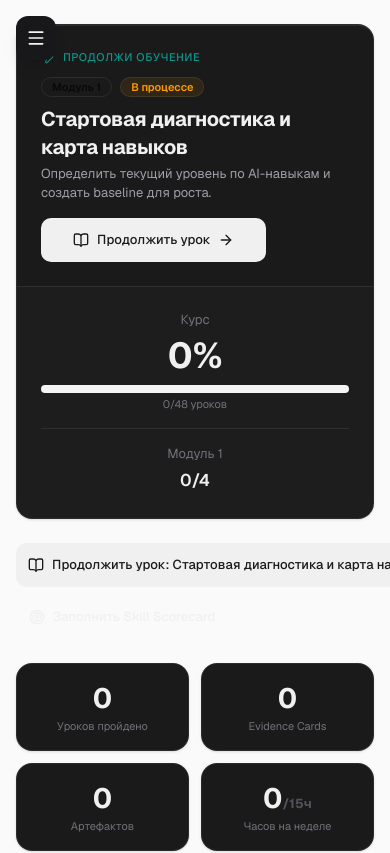
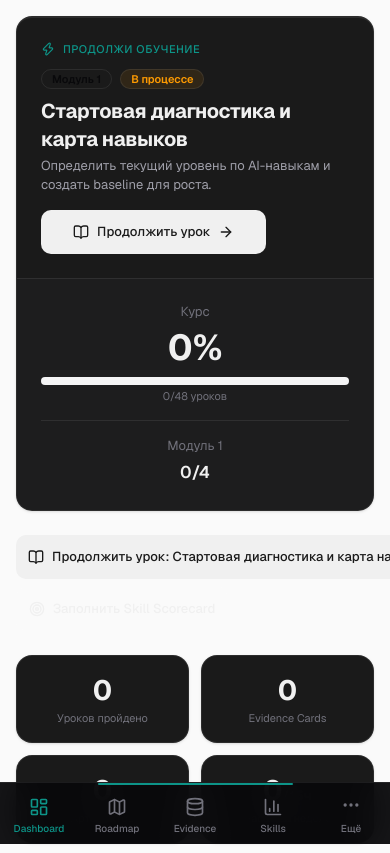
Before and after one commit to ElazAzel/ai-product-operator, a Next.js app: page / in a window 390 px wide. Shown: the top 853 px of the page. Built offline with nearby package versions, Linux system fonts and the light colour scheme.

Commit message:
feat: mobile app-like experience — bottom tab bar, slide-up drawer, safe areas, overscroll

```diff
--- a/src/app/globals.css
+++ b/src/app/globals.css
@@ -212,6 +212,53 @@ h1, h2, h3, h4 {
   }
 }
 
+/* Mobile app-like overscroll */
+html {
+  overscroll-behavior-y: none;
+  -webkit-overflow-scrolling: touch;
+}
+
+body {
+  overscroll-behavior-y: none;
+}
+
+/* Mobile page transition */
+@keyframes pageIn {
+  from { opacity: 0; }
+  to { opacity: 1; }
+}
+
+.animate-page-in {
+  animation: pageIn 200ms ease-out;
+}
+
+/* Slide up for bottom drawer */
+@keyframes slideUp {
+  from { transform: translateY(100%); }
+  to { transform: translateY(0); }
+}
+
+.animate-slide-up {
+  animation: slideUp 300ms cubic-bezier(0.2, 0, 0, 1);
+}
+
+/* Hide scrollbar on mobile while keeping scroll */
+@media (max-width: 768px) {
+  ::-webkit-scrollbar {
+    width: 0;
+    height: 0;
+  }
+  .hide-scrollbar {
+    -ms-overflow-style: none;
+    scrollbar-width: none;
+  }
+}
+
+/* Safe area bottom for mobile nav */
+.safe-bottom {
+  padding-bottom: env(safe-area-inset-bottom, 0px);
+}
+
 /* Animations */
 @keyframes fadeIn {
   from { opacity: 0; transform: translateY(4px); }
--- a/src/components/layout/AppLayout.tsx
+++ b/src/components/layout/AppLayout.tsx
@@ -21,7 +21,7 @@ export function AppLayout({ children }: { children: React.ReactNode }) {
           sidebarOpen ? "md:ml-64" : "md:ml-16"
         )}
       >
-        <div className="mx-auto max-w-7xl px-4 py-6 pb-24 md:px-6 md:py-8 md:pb-8">
+        <div className="mx-auto max-w-7xl px-4 py-4 pb-20 md:px-6 md:py-8 md:pb-8">
           {children}
         </div>
       </main>
--- a/src/components/layout/Sidebar.tsx
+++ b/src/components/layout/Sidebar.tsx
@@ -4,109 +4,85 @@ import React, { useState, useEffect } from 'react';
 import Link from 'next/link';
 import { usePathname } from 'next/navigation';
 import {
-  LayoutDashboard, Map, BookOpen, Database, BarChart3,
+  LayoutDashboard, Map, Database, BarChart3,
   Calendar, Package, DollarSign, ClipboardList, FileText,
-  Settings, ChevronLeft, ChevronRight, Sparkles, Menu, X,
-  Award
+  Settings, ChevronLeft, ChevronRight, Sparkles, Award,
+  MoreHorizontal, BookOpen
 } from 'lucide-react';
 import { cn } from '@/lib/utils';
 import { useStore } from '@/lib/store';
 
 const navItems = [
   { href: '/', label: 'Dashboard', icon: LayoutDashboard },
-  { href: '/roadmap', label: 'Course Roadmap', icon: Map },
-  { href: '/evidence-vault', label: 'Evidence Vault', icon: Database },
-  { href: '/skill-scorecard', label: 'Skill Scorecard', icon: BarChart3 },
-  { href: '/weekly-plan', label: 'Weekly Plan', icon: Calendar },
+  { href: '/roadmap', label: 'Roadmap', icon: Map },
+  { href: '/evidence-vault', label: 'Evidence', icon: Database },
+  { href: '/skill-scorecard', label: 'Skills', icon: BarChart3 },
+  { href: '/weekly-plan', label: 'Plan', icon: Calendar },
   { href: '/artifacts', label: 'Artifacts', icon: Package },
-  { href: '/money-map', label: 'Money Map', icon: DollarSign },
+  { href: '/money-map', label: 'Money', icon: DollarSign },
   { href: '/reviews', label: 'Reviews', icon: ClipboardList },
   { href: '/templates', label: 'Templates', icon: FileText },
-  { href: '/certifications', label: 'Certifications', icon: Award },
+  { href: '/certifications', label: 'Certs', icon: Award },
   { href: '/settings', label: 'Settings', icon: Settings },
 ];
+
+const mobileMainNav = navItems.slice(0, 4);
+const mobileMoreNav = navItems.slice(4);
 
 export function Sidebar() {
   const pathname = usePathname();
   const { sidebarOpen, toggleSidebar, currentLessonId } = useStore();
   const [mounted, setMounted] = useState(false);
-  const [mobileOpen, setMobileOpen] = useState(false);
+  const [mobileMenuOpen, setMobileMenuOpen] = useState(false);
 
   useEffect(() => { setMounted(true); }, []);
-  useEffect(() => { setMobileOpen(false); }, [pathname]);
+  useEffect(() => { setMobileMenuOpen(false); }, [pathname]);
 
   if (!mounted) return null;
 
+  const isActive = (href: string) =>
+    pathname === href || (href !== '/' && pathname.startsWith(href));
+
   const navContent = (
     <>
-      {/* Logo */}
-      <div className="flex h-16 items-center justify-between border-b border-zinc-200 px-4 dark:border-zinc-800">
-        {(sidebarOpen || mobileOpen) && (
+      <div className="flex h-16 items-center justify-between border-b px-4">
         <div className="flex items-center gap-2">
           <Sparkles className="h-5 w-5 text-accent" />
           <span className="text-sm font-bold tracking-tight">AI Product Operator</span>
         </div>
-        )}
-        {/* Desktop toggle */}
-        <button
-          onClick={toggleSidebar}
-          className="hidden md:flex rounded-lg p-1.5 hover:bg-zinc-100 dark:hover:bg-zinc-800"
-        >
+        <button onClick={toggleSidebar} className="hidden md:flex rounded-lg p-1.5 hover:bg-zinc-100 dark:hover:bg-zinc-800">
           {sidebarOpen ? <ChevronLeft className="h-4 w-4" /> : <ChevronRight className="h-4 w-4" />}
         </button>
-        {/* Mobile close */}
-        <button
-          onClick={() => setMobileOpen(false)}
-          className="flex md:hidden rounded-lg p-1.5 hover:bg-zinc-100 dark:hover:bg-zinc-800"
-        >
-          <X className="h-4 w-4" />
-        </button>
       </div>
-
-      {/* Navigation */}
       <nav className="flex-1 space-y-1 p-2">
-        {navItems.map((item) => {
-          const isActive = pathname === item.href ||
-            (item.href !== '/' && pathname.startsWith(item.href));
-          return (
-            <Link
-              key={item.href}
-              href={item.href}
+        {navItems.map((item) => (
+          <Link key={item.href} href={item.href}
             className={cn(
               "flex items-center gap-3 rounded-xl px-3 py-2.5 text-sm font-medium transition-colors",
-                isActive
-                  ? "bg-accent-subtle text-accent dark:bg-accent-subtle dark:text-accent"
-                  : "text-zinc-600 hover:bg-zinc-100 hover:text-zinc-900 dark:text-zinc-400 dark:hover:bg-zinc-800 dark:hover:text-zinc-100",
-                !(sidebarOpen || mobileOpen) && "justify-center"
+              isActive(item.href)
+                ? "bg-accent-subtle text-accent"
+                : "text-zinc-400 hover:bg-zinc-800 hover:text-zinc-100",
+              !sidebarOpen && "justify-center"
             )}
-              title={!(sidebarOpen || mobileOpen) ? item.label : undefined}
+            title={!sidebarOpen ? item.label : undefined}
           >
             <item.icon className="h-5 w-5 shrink-0" />
-              {(sidebarOpen || mobileOpen) && <span>{item.label}</span>}
+            {sidebarOpen && <span>{item.label}</span>}
           </Link>
-          );
-        })}
+        ))}
       </nav>
-
-      {/* Current Lesson */}
-      {(sidebarOpen || mobileOpen) && currentLessonId && (
-        <div className="border-t border-zinc-200 p-3 dark:border-zinc-800">
-          <Link
-            href={`/lesson/${currentLessonId}`}
-            className="flex items-center gap-3 rounded-xl bg-accent-subtle px-3 py-2.5 text-sm font-medium text-accent transition-colors hover:bg-accent-subtle"
-          >
+      {sidebarOpen && currentLessonId && (
+        <div className="border-t p-3">
+          <Link href={`/lesson/${currentLessonId}`}
+            className="flex items-center gap-3 rounded-xl bg-accent-subtle px-3 py-2.5 text-sm font-medium text-accent">
             <BookOpen className="h-5 w-5" />
             <span>Текущий урок</span>
           </Link>
         </div>
       )}
-
-      {/* Footer */}
-      {(sidebarOpen || mobileOpen) && (
-        <div className="border-t border-zinc-200 p-4 dark:border-zinc-800">
-          <div className="text-xs text-zinc-500 dark:text-zinc-400">
-            v0.1.0 MVP
-          </div>
+      {sidebarOpen && (
+        <div className="border-t p-4">
+          <div className="text-xs text-zinc-500">v0.1.0 MVP</div>
         </div>
       )}
     </>
@@ -114,45 +90,81 @@ export function Sidebar() {
 
   return (
     <>
-      {/* Mobile hamburger button */}
-      <button
-        onClick={() => setMobileOpen(true)}
-        className="fixed top-4 left-4 z-50 flex md:hidden items-center justify-center h-10 w-10 rounded-xl bg-zinc-900 text-zinc-100 shadow-lg dark:bg-zinc-100 dark:text-zinc-900"
-        aria-label="Открыть меню"
+      {/* Mobile bottom tab bar */}
+      <nav className="fixed bottom-0 left-0 right-0 z-50 flex md:hidden items-center justify-around border-t bg-zinc-950/95 backdrop-blur-lg pb-[env(safe-area-inset-bottom,0px)]">
+        {mobileMainNav.map((item) => {
+          const active = isActive(item.href);
+          return (
+            <Link key={item.href} href={item.href}
+              className="flex flex-col items-center gap-0.5 py-2 px-3 min-w-0 flex-1"
             >
-        <Menu className="h-5 w-5" />
+              <div className={cn(
+                "flex items-center justify-center h-7 w-7 rounded-lg transition-colors",
+                active ? "text-accent" : "text-zinc-500"
+              )}>
+                <item.icon className="h-5 w-5" />
+              </div>
+              <span className={cn(
+                "text-[10px] font-medium leading-tight transition-colors",
+                active ? "text-accent" : "text-zinc-500"
+              )}>
+                {item.label}
+              </span>
+              {active && <div className="absolute top-0 left-1/4 right-1/4 h-0.5 rounded-full bg-accent" />}
+            </Link>
+          );
+        })}
+        <button onClick={() => setMobileMenuOpen(!mobileMenuOpen)}
+          className="flex flex-col items-center gap-0.5 py-2 px-3 min-w-0 flex-1"
+        >
+          <div className="flex items-center justify-center h-7 w-7 rounded-lg text-zinc-500">
+            <MoreHorizontal className="h-5 w-5" />
+          </div>
+          <span className="text-[10px] font-medium text-zinc-500">Ещё</span>
         </button>
+      </nav>
 
-      {/* Mobile overlay */}
-      {mobileOpen && (
-        <div
-          className="fixed inset-0 z-40 bg-black/50 md:hidden"
-          onClick={() => setMobileOpen(false)}
-        />
-      )}
-
-      {/* Mobile drawer */}
-      <aside
+      {/* Mobile more menu drawer */}
+      {mobileMenuOpen && (
+        <>
+          <div className="fixed inset-0 z-40 bg-black/50 md:hidden" onClick={() => setMobileMenuOpen(false)} />
+          <aside className="fixed bottom-0 left-0 right-0 z-50 md:hidden pb-[env(safe-area-inset-bottom,0px)] animate-slide-up">
+            <div className="rounded-t-2xl bg-zinc-900 border border-zinc-800 p-4 max-h-[60vh] overflow-y-auto">
+              <div className="flex items-center justify-between mb-3">
+                <span className="text-sm font-medium">Все разделы</span>
+                <button onClick={() => setMobileMenuOpen(false)} className="h-8 w-8 rounded-lg flex items-center justify-center hover:bg-zinc-800">
+                  <ChevronRight className="h-4 w-4" />
+                </button>
+              </div>
+              <div className="grid grid-cols-4 gap-2">
+                {mobileMoreNav.map((item) => {
+                  const active = isActive(item.href);
+                  return (
+                    <Link key={item.href} href={item.href}
                       className={cn(
-          "fixed left-0 top-0 z-50 h-screen border-r border-zinc-200 bg-white transition-transform duration-300 dark:border-zinc-800 dark:bg-zinc-900 md:hidden",
-          mobileOpen ? "translate-x-0" : "-translate-x-full"
+                        "flex flex-col items-center gap-1 rounded-xl p-3 transition-colors",
+                        active ? "bg-accent-subtle" : "hover:bg-zinc-800"
                       )}
                     >
-        <div className="flex h-full w-64 flex-col">
-          {navContent}
+                      <item.icon className={cn("h-5 w-5", active ? "text-accent" : "text-zinc-400")} />
+                      <span className={cn("text-[10px] leading-tight text-center", active ? "text-accent" : "text-zinc-500")}>{item.label}</span>
+                    </Link>
+                  );
+                })}
+              </div>
             </div>
           </aside>
+        </>
+      )}
 
       {/* Desktop sidebar */}
       <aside
         className={cn(
-          "fixed left-0 top-0 z-40 hidden h-screen border-r border-zinc-200 bg-white transition-all duration-300 dark:border-zinc-800 dark:bg-zinc-900 md:block",
+          "fixed left-0 top-0 z-40 hidden h-screen border-r bg-zinc-950 transition-all duration-300 md:block",
           sidebarOpen ? "w-64" : "w-16"
         )}
       >
-        <div className="flex h-full flex-col">
-          {navContent}
-        </div>
+        <div className="flex h-full flex-col">{navContent}</div>
       </aside>
     </>
   );
```
Lines whose indentation alone changed are shown as unchanged.
